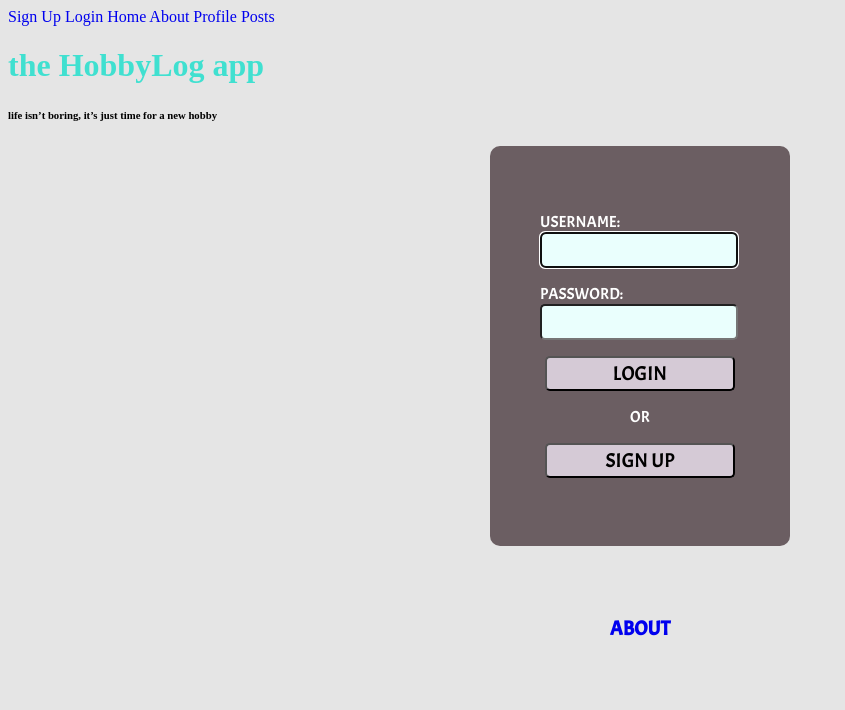
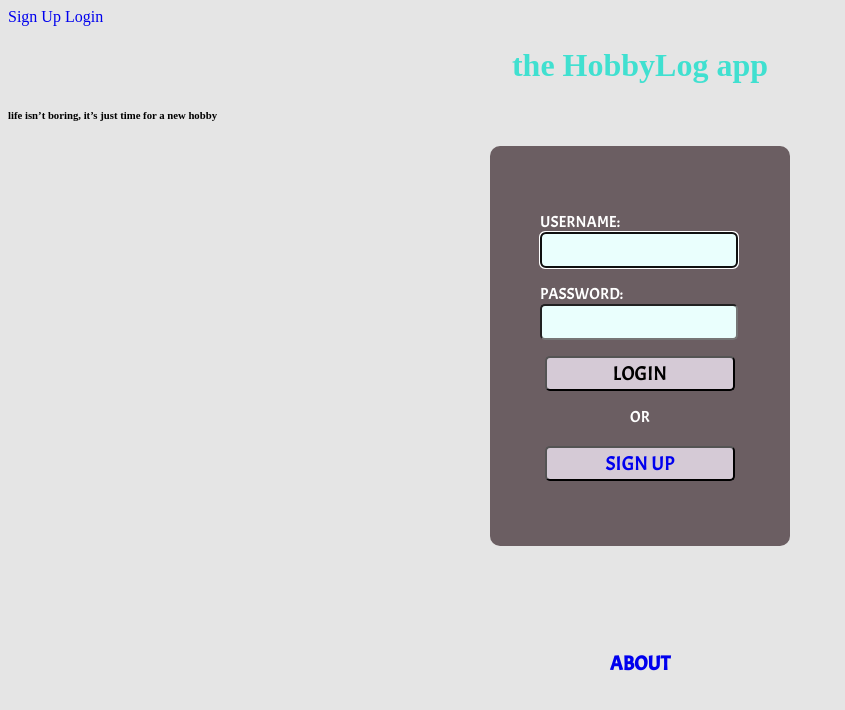
Before and after one commit to sabinaTT/hobby-log, a Django app: page /login/ in a window 1280 px wide. Shown: the top 710 px of the page, without its empty margins (0-845 px from the left). Run offline with Django 4.2, Linux system fonts and the light colour scheme; some web fonts are replaced.

Commit message:
fix sign up button

```diff
--- a/main_app/static/styles/styles.css
+++ b/main_app/static/styles/styles.css
@@ -26,13 +26,24 @@ h1 {
      display: block;
      border-radius: 5px;
  }
-.log_sign_button {
+.log_button {
     background-color: #D5CAD6;
     width: 190px;
     height: 35px;
     margin: 0 auto;
     font-size: 20px;
     font-family: 'Acme', sans-serif;
+}
+.sign_button {
+    background-color: #D5CAD6;
+    width: 190px;
+    height: 35px;
+    margin: 0 auto;
+    margin-top: -100px;
+    font-size: 20px;
+    font-family: 'Acme', sans-serif;
+    display: block;
+    border-radius: 5px;
 }
 #or {
     text-align: center;
@@ -54,7 +65,7 @@ a:active {
     color: black;
     font-family: 'Acme', sans-serif;
     font-size: 20px;
-    margin-top: 70px;
+    margin-top: 170px;
     text-align: center;
 }
 .errorlist {
@@ -64,6 +75,7 @@ a:active {
     color: black;
     float: right;
     opacity: 50%;
-
-
 }
+.app-title {
+    text-align: center;
+}
--- a/main_app/templates/base.html
+++ b/main_app/templates/base.html
@@ -21,14 +21,14 @@
         {% if user.is_authenticated %}
         <a href='/user/{{user.last_name}}'>Greetings, {{user.username}}!</a>
         <a href='/accounts/logout'>Logout</a>
+        <a href='/'>Home</a>
+        <a href='/about'>About</a>
+        <a href='/profile'>Profile</a>
+        <a href='/posts'>Posts</a>
         {% else %}
         <a href='{% url "signup" %}'>Sign Up</a>
         <a href='{% url "login" %}'>Login</a>
         {% endif %}
-        <a href='/'>Home</a>
-        <a href='/about'>About</a>
-        <a href='/profile'>Profile</a>
-        <a href='/posts'>Posts</a>
     </nav>
     {% block content %}
 
--- a/main_app/templates/login.html
+++ b/main_app/templates/login.html
@@ -1,19 +1,20 @@
 {% extends 'base.html' %}
 {% block content %}
-<div>
+<div class='app-title'>
     <h1>the <span>HobbyLog</span> app</h1>
 </div>
-<div>
+<div class='sub-heading'>
     <h6>life isn’t boring, it’s just time for a new hobby</h6>
 </div>
 <div>
     <form method='POST' action='.' class='box'>
         {% csrf_token %}
         {{ form.as_p }}
-        <input type='submit' value='LOGIN' class="log_sign_button"/>
+        <input type='submit' value='LOGIN' class="log_button"/>
         <p id='or'>OR</p>
-        <input type='submit' value='SIGN UP' class="log_sign_button"/>
+
     </form>
+    <button type='submit'  class="sign_button"><a href='/accounts/signup/'>SIGN UP</a></button>
 </div>
 <h3 id='about'><a href='/about/'>ABOUT</a></h3>
 
```
